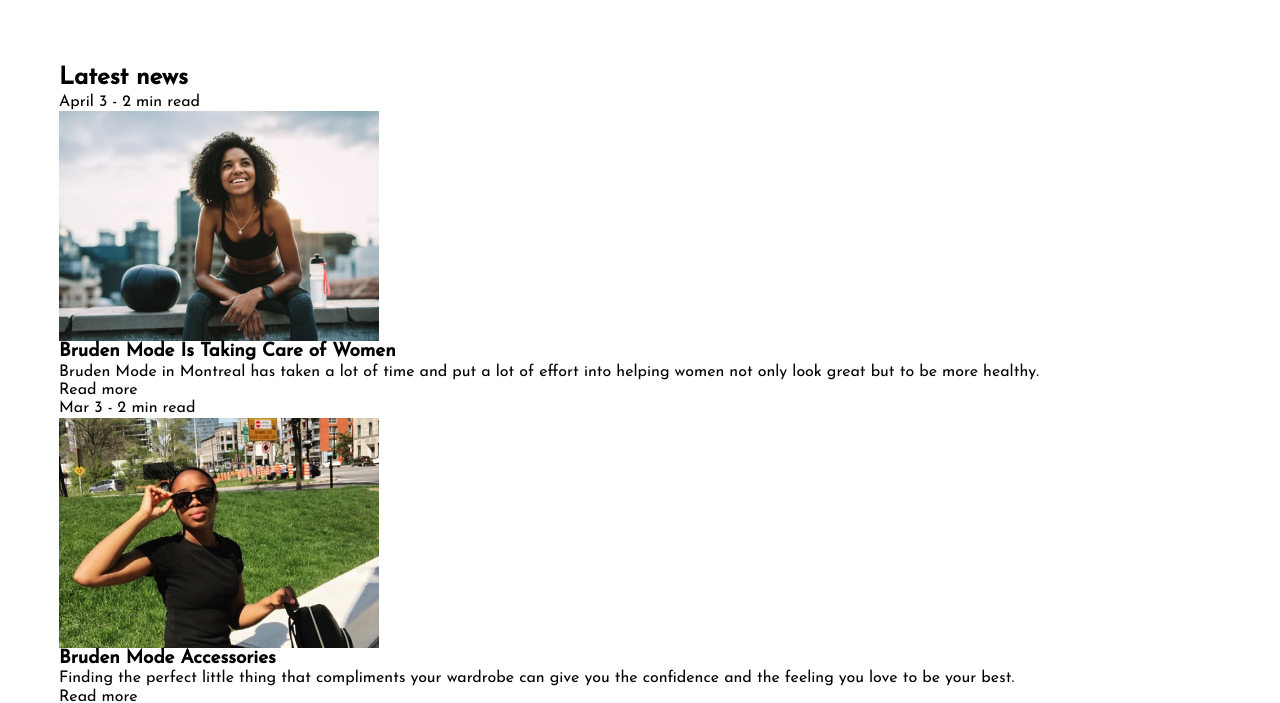
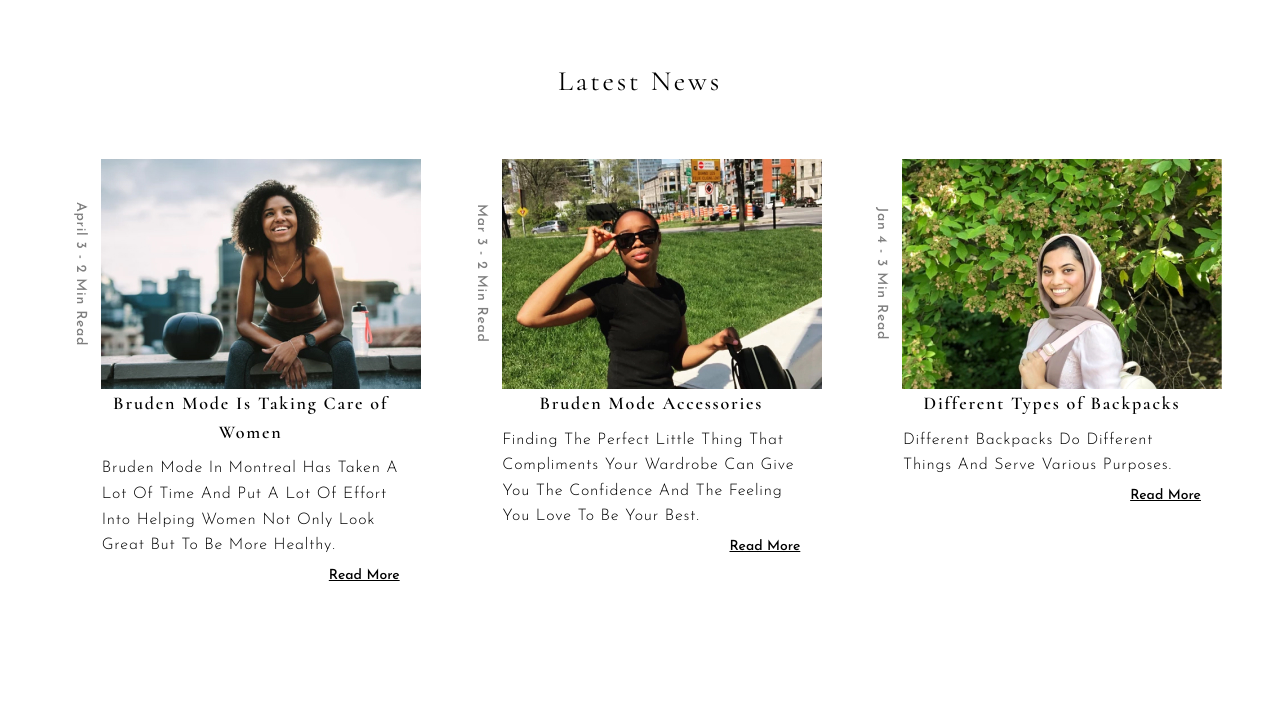
Before and after one commit to yevhenii-nykytiuk/pactice--maket--4, a plain HTML site: page index.html in a window 1280 px wide. Shown: the part 3517-4220 px from the top of the page. Drawn offline with nearby package versions, Linux system fonts and the light colour scheme.

Commit message:
added project

```diff
--- a/css/styles.css
+++ b/css/styles.css
@@ -512,27 +512,62 @@ img {
 /* ========================<SECTION-LATESK>===================== */
 
 .section-latest {
-
+  padding-bottom: 180px;
 }
 
 .title-latest {
-
+  font-family: 'Cormorant';
+  font-weight: 400;
+  font-size: 28px;
+  line-height: 1.2;
+  letter-spacing: 0.1em;
+  text-transform: capitalize;
+  color: #000000;
+  text-align: center;
+  margin-bottom: 60px;
 }
 
 .latest-list {
-
+  display: flex;
+  flex-wrap: wrap;
+  margin-top: -40px;
+  margin-left: -40px;
 }
 
 .latest-item {
-
+  margin-top: 40px;
+  margin-left: 40px;
+  flex-basis: calc(100% / 3 - 40px);
 }
 
 .card {
+  background-color: #fff;
+  cursor: pointer;
+}
 
+.card:hover {
+  box-shadow: 0px 6px 34px rgba(0, 0, 0, 0.15);
 }
 
 .latest-data-text {
+  font-weight: 500;
+  font-size: 14px;
+  line-height: 1;
+  letter-spacing: 0.05em;
+  text-transform: capitalize;
+  color: #7F7F7F;
+  writing-mode: vertical-lr;
+}
 
+.inner-content-text {
+  margin-left: auto;
+  width: 318px;
+  padding: 0px 20px 0px 0px;
+}
+
+.inner-vertical-text {
+  display: flex;
+  align-items: center;
 }
 
 .latest-img {
@@ -540,14 +575,37 @@ img {
 }
 
 .latesk-subtitle {
+  font-family: 'Cormorant';
+  font-weight: 600;
+  font-size: 18px;
+  line-height: 160%;
+  /* text-align: center; */
+  letter-spacing: 0.1em;
+  color: #000000;
+  text-align: center;
+  margin-bottom: 10px;
 
 }
 
 .latesk-content-text {
-
+  font-weight: 300;
+  font-size: 16px;
+  line-height: 160%;
+  letter-spacing: 0.05em;
+  text-transform: capitalize;
+  color: #000000;
+  margin-bottom: 10px;
 }
 
 .latesk-text-prev {
+  font-weight: 500;
+  font-size: 14px;
+  line-height: 1;
+  text-decoration-line: underline;
+  text-transform: capitalize;
+  color: #000000;
+  text-align: right;
+  padding-bottom: 20px;
 
 }
 
--- a/index.html
+++ b/index.html
@@ -304,30 +304,53 @@
             <li class="latest-item">
 
               <article class="card">
+
+                <div class="inner-vertical-text">
                   <p class="latest-data-text">April 3 - 2 min read</p>
                   <img class="latest-img" src="./images/section-latest/smile-women.jpg" alt="smile-women" width="320" height="230">
+                </div>
+
+
+                <div class="inner-content-text">
                   <h3 class="latesk-subtitle">Bruden Mode Is Taking Care of Women</h3>
                   <p class="latesk-content-text">Bruden Mode in Montreal has taken a lot of time and put a lot of effort into helping women not only look great but to be more healthy.</p>
                   <p class="latesk-text-prev">Read more</p>
+                </div>
+
+
               </article>
 
             </li>
             <li class="latest-item">
               <article class="card">
+
+                <div class="inner-vertical-text">
                   <p class="latest-data-text">Mar 3 - 2 min read</p>
                   <img class="latest-img" src="./images/section-latest/women-glasses.jpg" alt="women-glasses" width="320" height="230">
+                </div>
+
+                <div class="inner-content-text">
                   <h3 class="latesk-subtitle">Bruden Mode Accessories</h3>
                   <p class="latesk-content-text">Finding the perfect little thing that compliments your wardrobe can give you the confidence and the feeling you love to be your best.</p>
                   <p class="latesk-text-prev">Read more</p>
+                </div>
+
               </article>
             </li>
             <li class="latest-item">
               <article class="card">
+
+                <div class="inner-vertical-text">
                   <p class="latest-data-text">Jan 4 - 3 min read</p>
                   <img class="latest-img" src="./images/section-latest/women-smile.jpg" alt="women-smile" width="320" height="230">
+                </div>
+
+                <div class="inner-content-text">
                   <h3 class="latesk-subtitle">Different Types of Backpacks</h3>
                   <p class="latesk-content-text">Different backpacks do different things and serve various purposes.</p>
                   <p class="latesk-text-prev">Read more</p>
+                </div>
+
               </article>
             </li>
           </ul>
```
Lines whose indentation alone changed are shown as unchanged.
